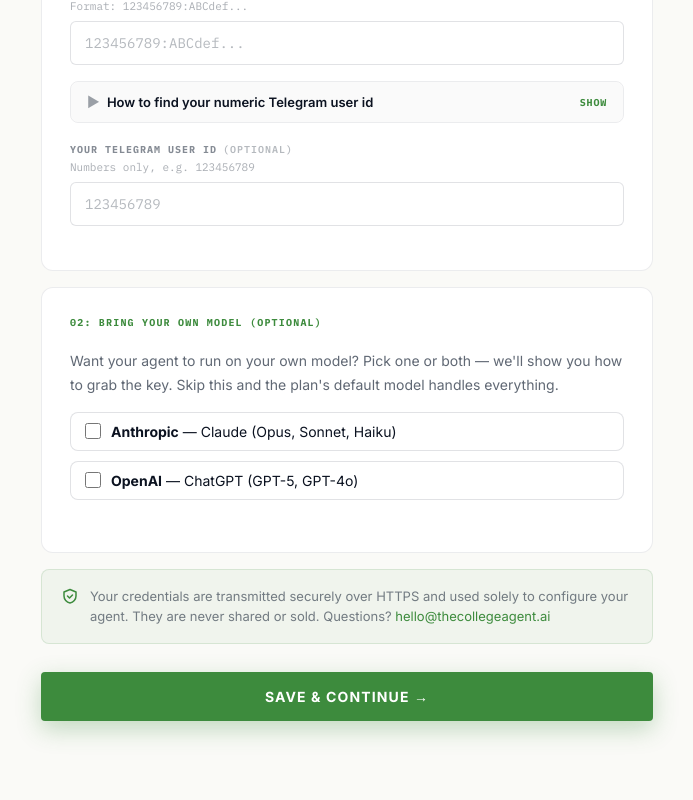
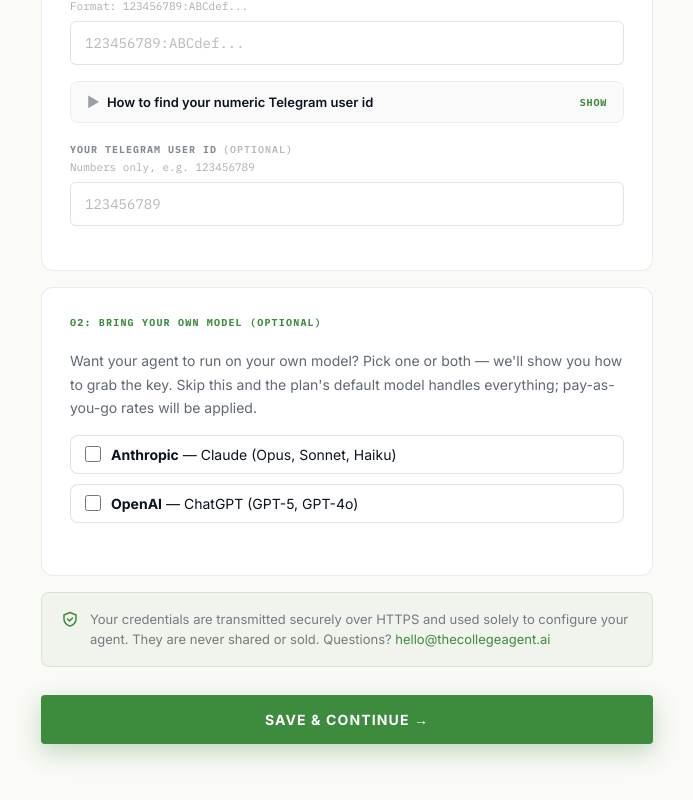
Before and after one commit to doralevich/the-college-agent, a Next.js app: page /setup in a window 1280 px wide. Shown: the part 878-1678 px from the top of the page, without its empty margins (293-986 px from the left). Built offline with nearby package versions, Linux system fonts and the light colour scheme; no server answers.

Commit message:
Setup: note pay-as-you-go rates apply to default model (#9)
One clause appended to the BYO-model section copy so students who skip adding their own API key know the included default model is metered.

```diff
--- a/app/setup/page.tsx
+++ b/app/setup/page.tsx
@@ -139,7 +139,8 @@
           <CredBlock num="02" label="Bring Your Own Model (optional)">
             <p style={{ fontSize: 14, color: "rgba(11,23,41,.65)", lineHeight: 1.65, marginBottom: 16 }}>
               Want your agent to run on your own model? Pick one or both — we&apos;ll show you how to
-              grab the key. Skip this and the plan&apos;s default model handles everything.
+              grab the key. Skip this and the plan&apos;s default model handles everything;
+              pay-as-you-go rates will be applied.
             </p>
             <div style={{ display: "flex", flexDirection: "column", gap: 10, marginBottom: 24 }}>
               <label style={{ display: "flex", alignItems: "center", gap: 10, cursor: "pointer", padding: "10px 14px", border: "1.5px solid", borderColor: providers.anthropic ? "var(--green)" : "rgba(11,23,41,.12)", borderRadius: 8, background: providers.anthropic ? "rgba(61,139,61,.04)" : "#fff", transition: "all .15s" }}>
```
